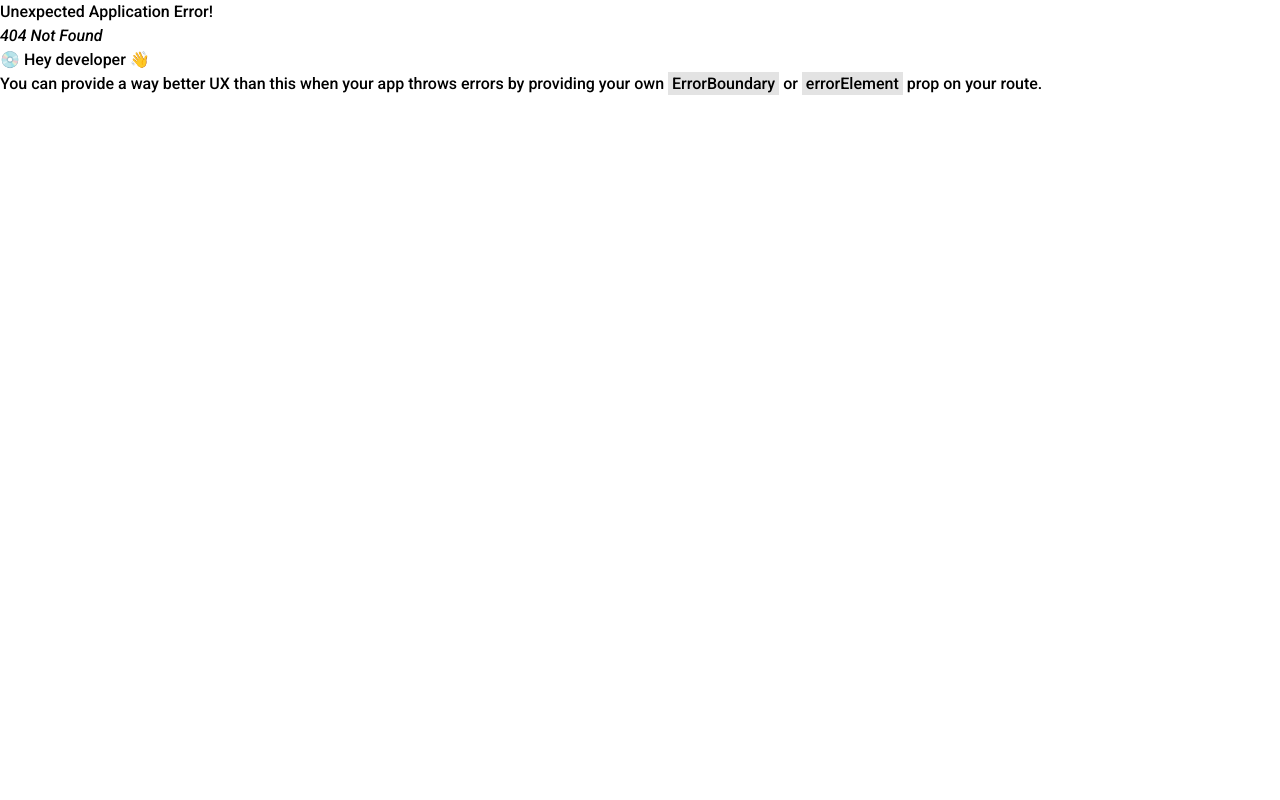
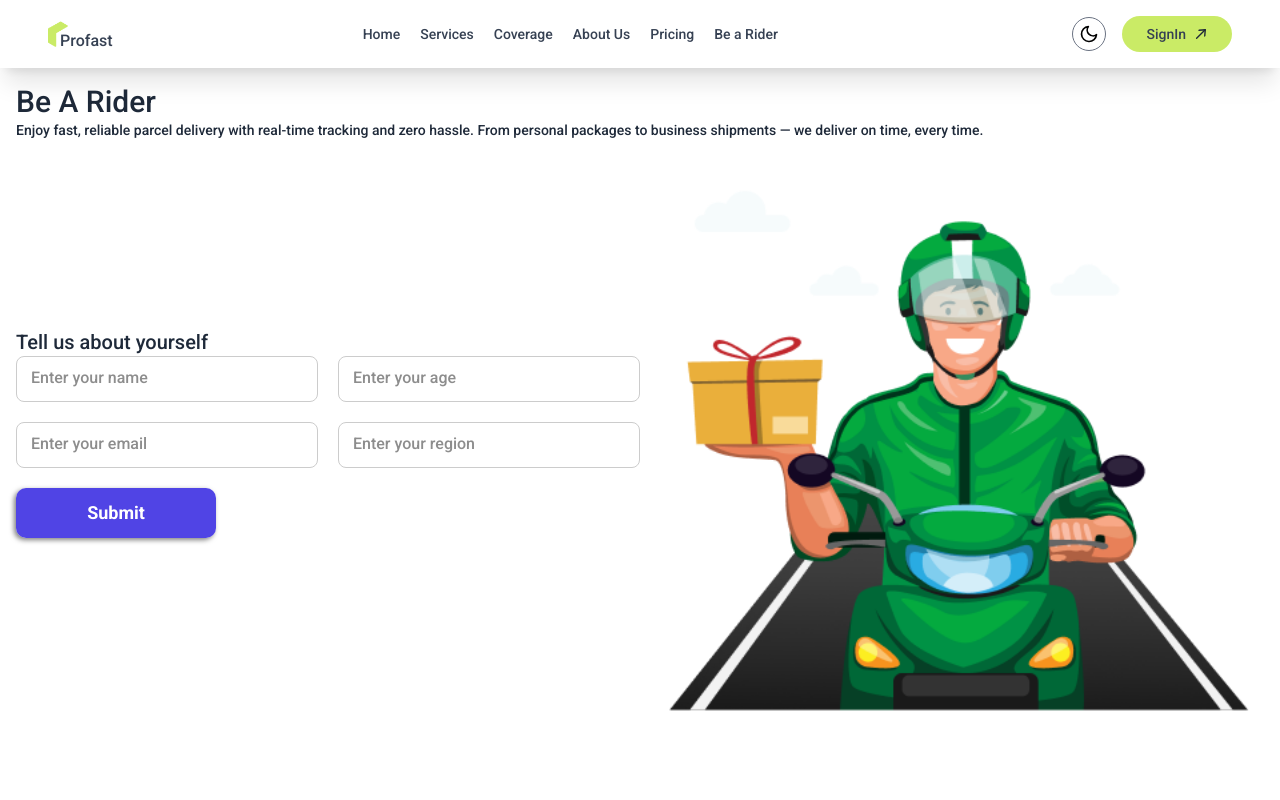
Before and after one commit to Rajibbepary/zap-shift, a React (Vite) app in the folder client/: page /rider in a window 1280 px wide. Before the commit this address had no page. Shown: the top 800 px of the page. Built offline with nearby package versions, Linux system fonts and the light colour scheme.

Commit message:
rider page from add

```diff
--- a/client/package.json
+++ b/client/package.json
@@ -14,8 +14,10 @@
     "motion": "^12.23.15",
     "react": "^19.1.1",
     "react-dom": "^19.1.1",
+    "react-hook-form": "^7.63.0",
     "react-icons": "^5.5.0",
     "react-router-dom": "^7.9.1",
+    "react-toastify": "^11.0.5",
     "tailwindcss": "^4.1.13"
   },
   "devDependencies": {
--- a/client/src/layouts/RootLayout.jsx
+++ b/client/src/layouts/RootLayout.jsx
@@ -2,12 +2,13 @@ import {Outlet} from 'react-router'
 import Navbar from '../shared/Navbar';
 import Footer from '../shared/Footer';
 import { useState } from 'react';
-
+import { ToastContainer} from 'react-toastify';
 const RootLayout = () => {
 
   const [theme, setTheme] = useState(localStorage.getItem('theme') ? localStorage.getItem('theme') : 'light')
     return (
         <div className='dark:bg-black relative'>
+           <ToastContainer />
         <Navbar theme={theme} setTheme={setTheme}/>
          <Outlet></Outlet>
          <Footer/>
--- a/client/src/pages/Auth/Login.jsx
+++ b/client/src/pages/Auth/Login.jsx
@@ -1,28 +1,34 @@
 import { useState } from "react";
+import { useForm } from "react-hook-form"
 
 
 const Login = () => {
     const [state, setState] = useState("login");
 
+      const { register, handleSubmit } = useForm()
+
+  const onSubmit = (data) => {
+    console.log(data)
+  }
     return (
         <div>
-             <form className="flex flex-col gap-4 m-auto items-start p-8 py-12 w-80 sm:w-[352px] text-gray-500 rounded-lg">
+             <form onSubmit={handleSubmit(onSubmit)} className="flex flex-col gap-4 m-auto items-start p-8 py-12 w-80 sm:w-[352px] text-gray-500 rounded-lg">
             <p className="text-2xl font-medium m-auto">
                 <span className="text-[#CAEB66]">User</span> {state === "login" ? "Login" : "Sign Up"}
             </p>
             {state === "register" && (
                 <div className="w-full">
                     <p>Name</p>
-                    <input value={name} placeholder="type here" className="border border-gray-200 rounded w-full p-2 mt-1 outline-[#CAEB66]" type="text" required />
+                    <input {...register("name")} placeholder="type here" className="border border-gray-200 rounded w-full p-2 mt-1 outline-[#CAEB66]" type="text" required />
                 </div>
             )}
             <div className="w-full ">
                 <p>Email</p>
-                <input placeholder="type here" className="border border-gray-200 rounded w-full p-2 mt-1 outline-[#CAEB66]" type="email" required />
+                <input {...register("email")} placeholder="type here" className="border border-gray-200 rounded w-full p-2 mt-1 outline-[#CAEB66]" type="email" required />
             </div>
             <div className="w-full ">
                 <p>Password</p>
-                <input  placeholder="type here" className="border border-gray-200 rounded w-full p-2 mt-1 outline-[#CAEB66]" type="password" required />
+                <input {...register("password")} placeholder="type here" className="border border-gray-200 rounded w-full p-2 mt-1 outline-[#CAEB66]" type="password" required />
             </div>
             {state === "register" ? (
                 <p>
@@ -36,6 +42,10 @@ const Login = () => {
             <button className="bg-[#CAEB66] transition-all text-white w-full py-2 rounded-md cursor-pointer">
                 {state === "register" ? "Create Account" : "Login"}
             </button>
+             <button type="submit" className="w-full flex items-center gap-2 justify-center my-3 bg-white border border-gray-500/30 py-2.5 rounded-full text-gray-800">
+                <img className="h-4 w-4" src="https://raw.githubusercontent.com/prebuiltui/prebuiltui/main/assets/login/googleFavicon.png" alt="googleFavicon" />
+                Log in with Apple
+            </button>
         </form>
         </div>
     );
--- /dev/null
+++ b/client/src/pages/Rider/Rider.jsx
@@ -0,0 +1,133 @@
+import { toast } from "react-toastify";
+import assets from "../../assets/assets";
+import './rider.css'
+const Rider = () => {
+
+     const onSubmit = async (event) => {
+    event.preventDefault();
+   // setResult("Sending....");
+    const formData = new FormData(event.target);
+
+    formData.append("access_key", "f4354c38-c9ef-47cc-a19e-83009964cbb8");
+
+    try{
+ const response = await fetch("https://api.web3forms.com/submit", {
+      method: "POST",
+      body: formData
+    });
+
+    const data = await response.json();
+    if (data.success) {
+      toast.success("Thank you for your submission");
+      event.target.reset();
+    } else {
+      toast.error(data.message)
+    }
+    } catch(error){
+    toast.error(error.message)
+    }
+
+  };
+
+    return (
+        <div className="bg-[#FFFFFF] dark:bg-gray-800  p-4">
+            <div>
+                <h2 className="text-3xl font-bold dark:text-white text-gray-800">Be A Rider</h2>
+                <p className="text-sm bold dark:text-white text-gray-800">Enjoy fast, reliable parcel delivery with real-time tracking and zero hassle. From personal packages to business shipments — we deliver on time, every time.</p>
+            </div>
+            <div className="flex justify-between items-center gap-4">
+                <div className="flex-1">
+                   <h3 className="text-xl dark:text-white text-gray-800">Tell us about yourself</h3>
+                     <form
+
+            onSubmit={onSubmit} className="grid grid-cols-1 gap-3 sm:gap-5">
+                <div className="flex flex-col md:flex-row w-full gap-3 sm:gap-5">
+                    {/* Name Input */}
+                    <div className="input-field">
+                        <input
+                            name="name"
+                            type="text"
+                            id="username"
+                            className="border border-gray-300 dark:border-gray-600"
+                            required
+                            autoComplete="off"
+                        />
+                        <label htmlFor="username" >
+                            Enter your name
+                        </label>
+                    </div>
+
+                    {/* Email Input */}
+                    <div className="input-field">
+                        <input
+                            name="number"
+                            type="text"
+                            id="usernumber"
+                            className="border border-gray-300 dark:border-gray-600"
+                            required
+                            autoComplete="off"
+                        />
+                        <label
+                            htmlFor="usernumber"
+                            className="flex items-center gap-2 top-0"
+                        >
+                            {/* <img src={assets.email_icon} className="w-6" alt="" /> */}
+                            Enter your age
+                        </label>
+                    </div>
+                </div>
+            { /*----------------*/ }
+
+              <div className="flex flex-col md:flex-row w-full gap-3 sm:gap-5">
+                    {/* Name Input */}
+                    <div className="input-field">
+                        <input
+                            name="email"
+                            type="email"
+                            id="useremail"
+                            className="border border-gray-300 dark:border-gray-600"
+                            required
+                            autoComplete="off"
+                        />
+                        <label
+                            htmlFor="useremail"
+                            className="flex gap-2 top-0"
+                        >
+                            {/* <img src={assets.person_icon} alt="" className="w-6" /> */}
+                            Enter your email
+                        </label>
+                    </div>
+
+                    {/* Email Input */}
+                    <div className="input-field">
+                        <input
+                            name="region"
+                            type="text"
+                            id="usernumber"
+                            className="border border-gray-300 dark:border-gray-600"
+                            required
+                            autoComplete="off"
+                        />
+                        <label
+                            htmlFor="userregion"
+                            className="flex items-center gap-2 top-0"
+                        >
+                            {/* <img src={assets.email_icon} className="w-6" alt="" /> */}
+                            Enter your region
+                        </label>
+                    </div>
+                </div>
+                {/* Message Textarea */}
+
+                 <button type="submit" class="btn-3">Submit</button>
+            </form>
+                </div>
+                <div className="flex-1">
+                    <img src={assets.agent} className="w-full" alt="" />
+                </div>
+            </div>
+        </div>
+    );
+};
+
+export default Rider;
--- /dev/null
+++ b/client/src/pages/Rider/rider.css
@@ -0,0 +1,102 @@
+
+.input-field {
+    position: relative;
+}
+
+/* Label default state */
+.input-field label {
+    position: absolute;
+    color: #8d8d8d;
+    pointer-events: none;
+    background-color: transparent;
+    left: 15px;
+    transform: translateY(0.6rem);
+    transition: all 0.3s ease;
+}
+
+/* Input & Textarea style */
+.input-field input{
+    padding: 10px 150px;
+    font-size: 1rem;
+    border-radius: 8px;
+    letter-spacing: 1px;
+    width: 100%;
+    border: 1px solid #ccc;
+    outline: none;
+}
+
+/* Focus + Active border */
+.input-field input:focus,
+.input-field input:valid {
+    outline:none ;
+    border: 1px solid #5044E5;
+}
+
+/* Floating label on focus or when valid */
+.input-field input:focus ~ label,
+.input-field input:valid ~ label {
+    transform: translateY(-51%) translateX(-10px) scale(0.8);
+    background-color: #fff;
+    padding: 0px 5px;
+    color: #5044E5;
+    font-weight: bold;
+    letter-spacing: 1px;
+    border-radius: 100px;
+}
+
+ .btn-3{
+    font-size: 18px;
+    font-weight: bold;
+    width: 200px;
+    height: 50px;
+    background: white;
+    border: none;
+    color: #5044E5;
+    border-radius: 10px;
+    box-shadow: -2px 2px 5px rgba(0, 0, 0, .5);
+    cursor: pointer;
+    position: relative;
+    z-index: 1;
+    overflow: hidden;
+    transition: .5s all ease;
+}
+
+.btn-3{
+    color: white;
+}
+.btn-3::before{
+    content: '';
+    width: 100%;
+    height: 100%;
+    background:#5044E5;
+    position: absolute;
+    top: 0;
+    left: 0;
+    z-index: -1;
+    transform: translateX(-50%);
+    transition: .5s all ease;
+}
+.btn-3:hover::before{
+    transform: translateX(-100%);
+}
+.btn-3::after{
+    content: '';
+    width: 100%;
+    height: 100%;
+    background:#5044E5;
+    position: absolute;
+    top: 0;
+    left: 0;
+    z-index: -1;
+    transform: translateX(50%);
+    transition: .5s all ease;
+}
+
+
+.btn-3:hover::after{
+    transform: translateX(100%);
+}
+.btn-3:hover{
+    color: #5044E5;
+    /* background-color: white; */
+}
--- a/client/src/router/router.jsx
+++ b/client/src/router/router.jsx
@@ -4,6 +4,7 @@ import RootLayout from "../layouts/RootLayout";
 import Home from "../pages/Home/Home";
 import AuthLayout from "../layouts/AuthLayout";
 import Login from "../pages/Auth/Login";
+import Rider from "../pages/Rider/Rider";
 
 export const router = createBrowserRouter([
   {
@@ -13,6 +14,10 @@ export const router = createBrowserRouter([
     {
         index: true,
         Component: Home
+    },
+    {
+      path:'rider',
+      element:<Rider/>
     }
    ]
   },
--- a/client/src/shared/Navbar.jsx
+++ b/client/src/shared/Navbar.jsx
@@ -28,7 +28,7 @@ const Navbar = ({theme, setTheme}) => {
                 <a onClick={()=>setSidebarOpen(false)} href="#our-work" className="sm:hover:border-b">Coverage</a>
                 <a onClick={()=>setSidebarOpen(false)} href="#contact-us" className="sm:hover:border-b">About Us</a>
                  <a onClick={()=>setSidebarOpen(false)} href="#contact-us" className="sm:hover:border-b">Pricing</a>
-                  <a onClick={()=>setSidebarOpen(false)} href="#contact-us" className="sm:hover:border-b">Be a Rider</a>
+                  <a onClick={()=>setSidebarOpen(false)} href="/rider" className="sm:hover:border-b">Be a Rider</a>
             </div>
         <div className="flex items-center gap-2 sm:gap-4">
             <ThemeToggleBtn theme={theme} setTheme={setTheme}/>
```
Also changed, not shown: 1 other file (tests, documents, lock files or other folders).
